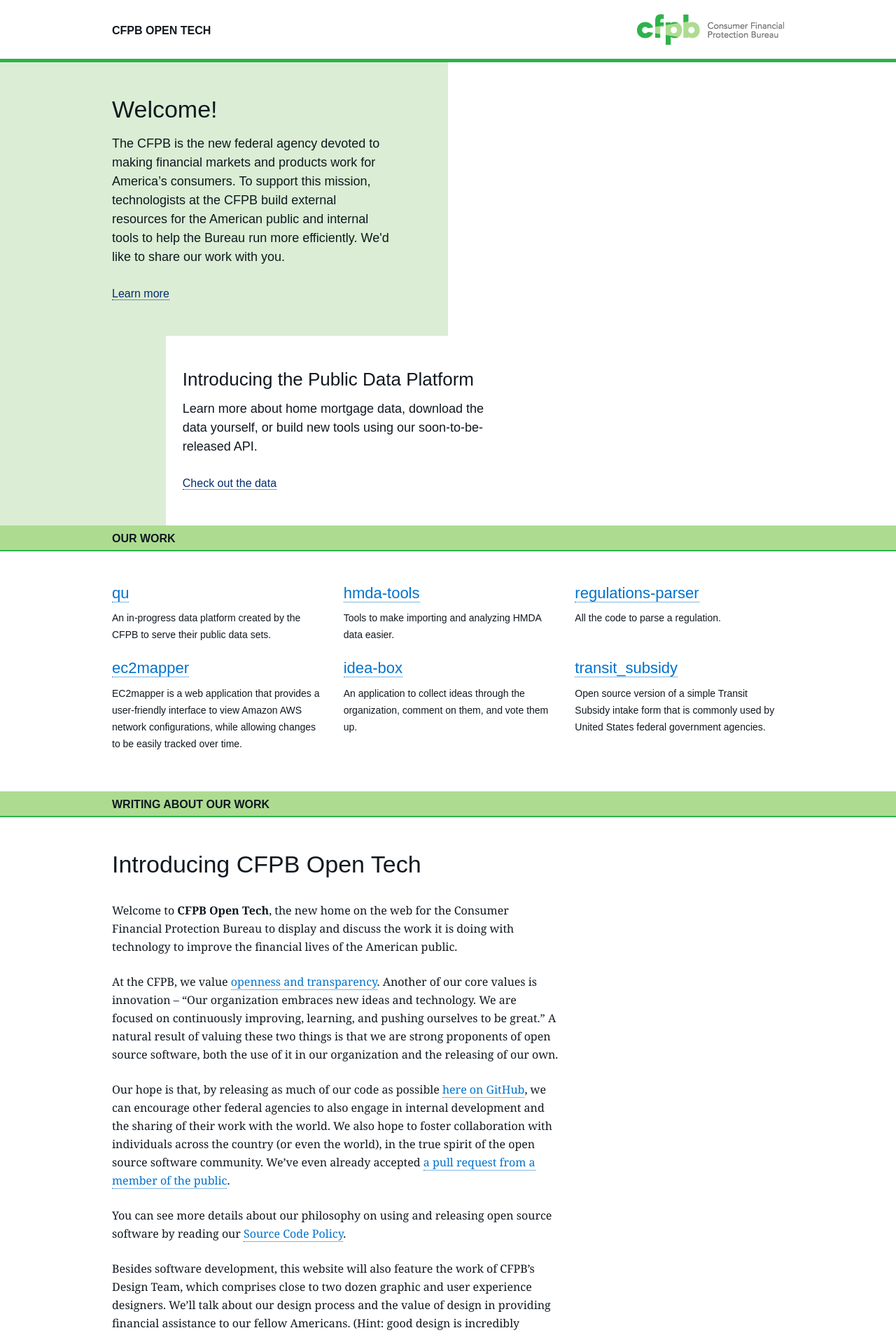
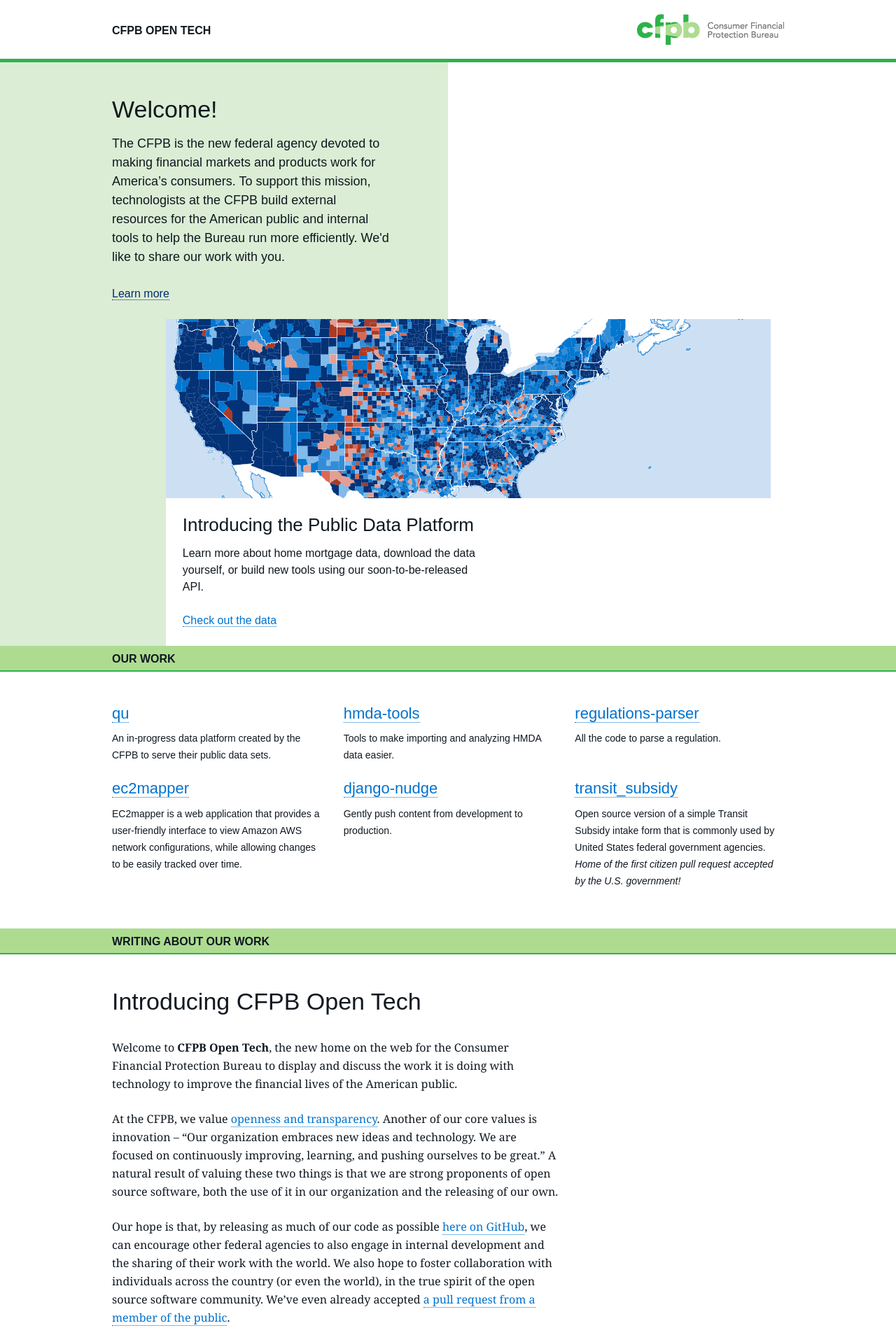
Before and after one commit to cfpb/cfpb.github.io, a Jekyll site: the page built from index.html, in a window 1280 px wide. Shown: the top 1908 px of the page at 70% size. Built offline with Jekyll 4.4.1, drawn with Linux system fonts in a browser that asks for light colours; some web fonts are replaced; some of the changed text lies outside the part shown.

Commit message:
Add PDP feature graphic, other tweaks

```diff
--- a/_includes/footer.html
+++ b/_includes/footer.html
@@ -3,14 +3,16 @@
             <section class="footer-links">
                 <ul>
                     <li>
-                        <a href="http://www.consumerfinance.gov/" title="Visit our website">
-                            consumerfinance.gov
-                        </a>
+                        <a href="http://www.consumerfinance.gov/">consumerfinance.gov</a>
                     </li>
                     <li>
-                        <a href="http://github.com/cfpb" title="See all of our open source repositories">
-                            github.com/cfpb
-                        </a>
+                        <a href="http://github.com/cfpb">github.com/cfpb</a>
+                    </li>
+                    <li>
+                        <a href="http://www.consumerfinance.gov/jobs/">Work with us</a>
+                    </li>
+                    <li>
+                        <a href="mailto:tech@consumerfinance.gov">Contact us</a>
                     </li>
                 </ul>
             </section>
--- a/css/site.css
+++ b/css/site.css
@@ -459,13 +459,11 @@
     background: #F1F2F2;
     font-family: "Avenir Next", Arial, sans-serif;
 }
-.footer .footer-oss {
-    max-width: 30em;
-}
 .footer-links ul {
     list-style: none;
 }
 .footer h4 {
+    margin-bottom: 0.75em;
     font-size: 16px;
     line-height: 1.5;
     text-transform: uppercase;
@@ -504,7 +502,7 @@
 }
 */
 .hero {
-    margin-bottom: 1.5em;
+    /*margin-bottom: 1.5em;*/
     background: #DBEDD4;
     font-family: "Avenir Next", Arial, sans-serif;
 }
@@ -512,20 +510,32 @@
     padding: 1.5em 0;
 }
 .hero .featured {
-    padding: 1.5em 5.555555555%;
-    margin: 0 -5.555555555%;
+    padding: 1.5em 5.55555555555556%;
+    margin: 0 -5.55555555555556%;
     background: #FFF;
+    overflow: hidden;
+}
+.feature-img {
+    width: 111.149825783972%;
+    max-width: none;
+    height: 8em;
+    margin: -1.5em -5.55555555555556% 1.5em -5.55555555555556%;
+    background-repeat: no-repeat;
+}
+.feature-img.pdp {
+    background-image: url('../img/feature_pdp_1280x392.png');
+    background-position: left center;
 }
 .hero p {
     font-size: 1.125em;
     line-height: 1.5;
 }
 
-.hero a {
+.intro a {
     color: #002D72;
     border-bottom-color: #002D72;
 }
-.hero a:hover {
+.intro a:hover {
     color: #0072CE;
     border-bottom-color: #0072CE;
 }
@@ -590,39 +600,6 @@
     body {
 
     }
-    .footer section {
-        display: inline-block;
-        margin-right: 2%;
-        vertical-align: top;
-    }
-    .footer .footer-links {
-        width: 25%;
-    }
-    .footer .footer-oss {
-        width: 73%;
-        margin-right: 0;
-    }
-    /*.footer .footer-about {
-        width: 45%;
-        margin-right: 0;
-    }*/
-}
-
-
-/* TABLET/NETBOOK */
-@media only screen and (min-width: 48em) {
-    body {
-
-    }
-    .main-nav {
-        text-align: right;
-    }
-    .hero {
-        margin-bottom: 0;
-    }
-    .content-header {
-        margin-bottom: 3em;
-    }
     .repos {
         margin: 0 -1em 2em;
     }
@@ -632,6 +609,64 @@
         padding: 0 1em;
         margin: 0 -0.26em 0 0;
         vertical-align: top;
+    }
+    .footer section {
+        display: inline-block;
+        margin-right: -0.26em;
+        margin-left: 2%;
+        vertical-align: top;
+    }
+    .footer .footer-links {
+        width: 32%;
+        margin-left: 0;
+    }
+    .footer .footer-oss {
+        width: 66%;
+    }
+    /*.footer .footer-about {
+        width: 45%;
+        margin-right: 0;
+    }*/
+}
+
+@media only screen and (min-width: 40em) {
+    .feature-img {
+        width: 25%;
+        max-width: none;
+        height: 14em;
+        margin: -1.5em 1.5em -1.5em -5.55555555555556%;
+        float: left;
+        background-repeat: no-repeat;
+    }
+    .feature-img.pdp {
+        background-position: 32% 60%;
+    }
+}
+
+/* TABLET/NETBOOK */
+@media only screen and (min-width: 46.5em) {
+    body {
+
+    }
+    .main-nav {
+        text-align: right;
+    }
+    /*.hero {
+        margin-bottom: 0;
+    }*/
+    .feature-img {
+        width: 36%;
+        max-width: none;
+        height: 15.5em;
+        margin: -1.5em 1.5em -1.5em -5.55555555555556%;
+        float: left;
+        background-repeat: no-repeat;
+    }
+    .feature-img.pdp {
+        background-position: 32% 60%;
+    }
+    .content-header {
+        margin-bottom: 3em;
     }
     .entry {
         width: 66.666666666%;
@@ -644,10 +679,13 @@
     }
 }
 
-/* LANDSCAPE TABLET/NETBOOK/LAPTOP */
+/* LANDSCAPE TABLET/NETBOOK/LAPTOP (1024px) */
 @media only screen and (min-width: 64em) {
     body {
 
+    }
+    .content {
+        overflow: hidden;
     }
     .wrap {
         max-width: 960px;
@@ -675,10 +713,27 @@
     }
     .hero .featured {
         width: 50%;
-        padding: 3em 1.5em;
+        padding: 1.5em;
         margin: 0 0 0 8%;
         position: relative;
         z-index: 2;
+        overflow: visible;
+    }
+    .feature-img {
+        width: 200%;
+        max-width: none;
+        height: 16em;
+        margin: -3em 0 1.5em -1.5em;
+        background-repeat: no-repeat;
+    }
+    .feature-img.pdp {
+        background-position: left center;
+    }
+    .featured p {
+        font-size: inherit;
+    }
+    .repo {
+        width: 33.333333333%;
     }
 }
 
@@ -686,9 +741,6 @@
 /* DESKTOP */
     body {
 
-    }
-    .repo {
-        width: 33.333333333%;
     }
 }
 
--- a/index.html
+++ b/index.html
@@ -15,6 +15,7 @@
                     </section>
 
                     <section class="featured">
+                        <div class="feature-img pdp"></div>
                         <h2>Introducing the Public Data Platform</h2>
                         <p>Learn more about home mortgage data, download the data yourself, or build new tools
                             using our soon-to-be-released API.</p>
@@ -48,14 +49,14 @@
                         network configurations, while allowing changes to be easily tracked over time.</p>
                 </section>
                 <section class="repo">
-                    <h3><a href="http://github.com/cfpb/idea-box">idea-box</a></h3>
-                    <p>An application to collect ideas through the organization, comment on them, and vote them
-                        up.</p>
+                    <h3><a href="http://github.com/cfpb/django-nudge">django-nudge</a></h3>
+                    <p>Gently push content from development to production.</p>
                 </section>
                 <section class="repo">
                     <h3><a href="http://github.com/cfpb/transit_subsidy">transit_subsidy</a></h3>
                     <p>Open source version of a simple Transit Subsidy intake form that is commonly used by United
-                        States federal government agencies.</p>
+                        States federal government agencies. <i>Home of the first citizen pull request accepted by
+                        the U.S. government!</i></p>
                 </section>
             </div></section>
 
```
Also changed, not shown: img/feature_pdp_1280x392.png (added).
